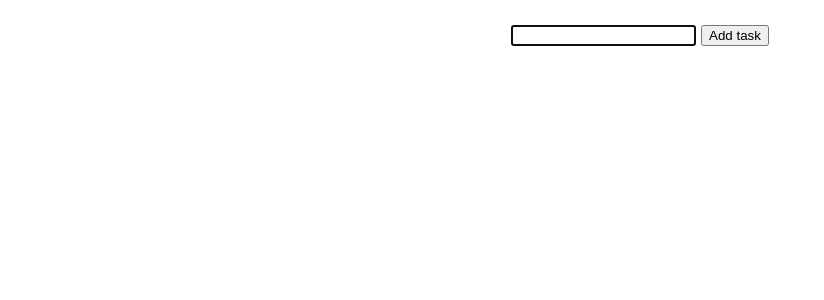
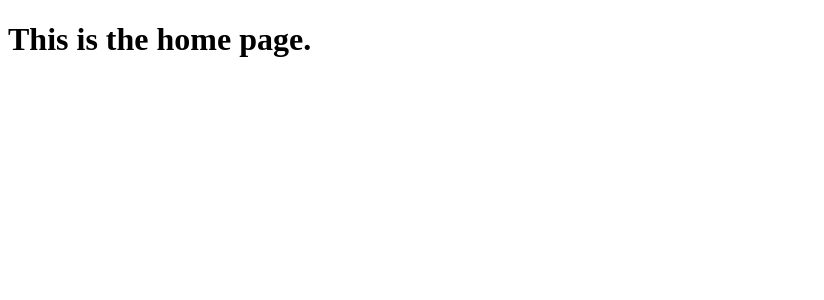
Before and after one commit to xncee/React, a React (Create React App) app: page / in a window 1280 px wide. Shown: the top 300 px of the page, without its empty margins (0-824 px from the left). Built offline with nearby package versions, Linux system fonts and the light colour scheme.

Commit message:
refactor: use react-router-dom

```diff
--- a/package.json
+++ b/package.json
@@ -16,6 +16,7 @@
     "react": "^19.1.0",
     "react-dom": "^19.1.0",
     "react-icons": "^5.5.0",
+    "react-router-dom": "^7.7.1",
     "react-scripts": "5.0.1",
     "tailwind-merge": "^3.3.1",
     "tw-animate-css": "^1.3.6",
--- a/src/App.js
+++ b/src/App.js
@@ -2,13 +2,20 @@
 import ToDoList from './6.0 CRUD (ToDo)/ToDoList';
 import { SpeedInsights } from "@vercel/speed-insights/react";
 import { Analytics } from '@vercel/analytics/react';
+import { BrowserRouter as Router, Routes, Route } from 'react-router-dom';
+import { Home } from './pages/Home';
 
 function App() {
 	return (
         <div>
             <Analytics />
             <SpeedInsights />
-            <ToDoList />
+            <Router>
+                <Routes>
+                    <Route path='/' element={<Home />}/>
+                    <Route path='/todoapp' element={<ToDoList />}/>
+                </Routes>
+            </Router>
         </div>
     );
 }
--- /dev/null
+++ b/src/pages/Home.js
@@ -0,0 +1,6 @@
+
+export function Home() {
+    return (
+    <h1> This is the home page.</h1>
+    );
+}
```
Also changed, not shown: 1 other file (tests, documents, lock files or other folders).
